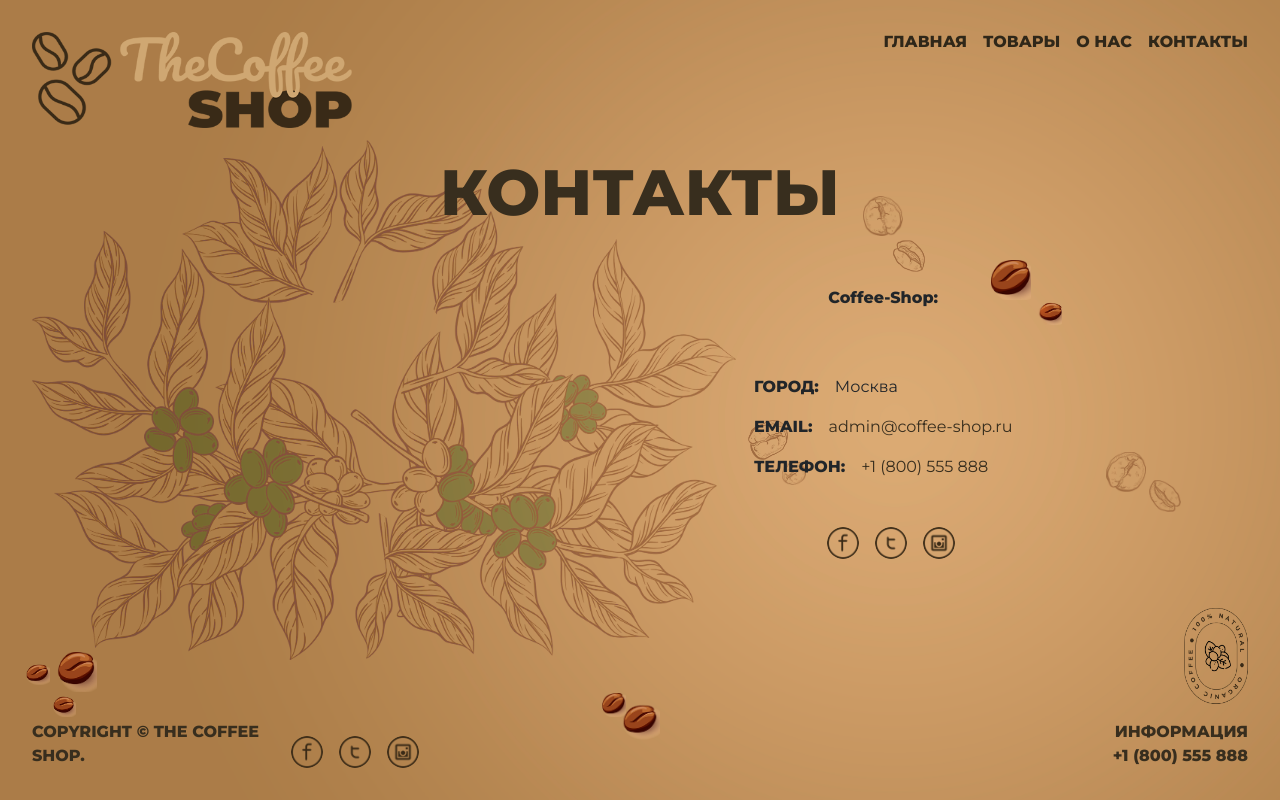
After one commit to yaroslavekimov/COFFEESHOP, a PHP site: page /coffee-shop/contacts in a window 1280 px wide. The commit adds this page. Run offline with PHP 8.4, Linux system fonts and the light colour scheme.

Commit message:
add contactsPage

```diff
--- a/css/style.css
+++ b/css/style.css
@@ -915,7 +915,7 @@ footer {
   z-index: 2;
 }
 
-.aboutPageTitle {
+.Title {
   margin-bottom: 2rem;
   text-align: center;
   font-size: 4rem;
@@ -924,7 +924,7 @@ footer {
   color: #382e1e;
 }
 
-.aboutPageWrapper {
+.Wrapper {
   min-width: 100%;
   height: 100%;
   display: -webkit-box;
@@ -991,3 +991,76 @@ footer {
   color: #ffffff;
   background-color: rgba(0, 0, 0, 0.5);
 }
+
+.contactsPage {
+  padding-top: 10%;
+  width: 80%;
+  min-height: 60%;
+  margin: 0 auto;
+  z-index: 2;
+}
+
+.contactsPageItem {
+  width: 50%;
+  height: 100%;
+  display: -webkit-box;
+  display: -webkit-flex;
+  display: -ms-flexbox;
+  display: flex;
+  -webkit-box-orient: vertical;
+  -webkit-box-direction: normal;
+  -webkit-flex-direction: column;
+      -ms-flex-direction: column;
+          flex-direction: column;
+  -webkit-box-pack: center;
+  -webkit-justify-content: center;
+      -ms-flex-pack: center;
+          justify-content: center;
+  -webkit-box-align: center;
+  -webkit-align-items: center;
+      -ms-flex-align: center;
+          align-items: center;
+}
+
+iframe {
+  width: 100%;
+  height: 20rem;
+  -webkit-border-radius: 10px;
+          border-radius: 10px;
+}
+
+.contactsPageList {
+  padding: 0px;
+  list-style-type: none;
+}
+
+.contactsPageLink {
+  margin-top: 1rem;
+}
+
+.contactsPageLink span {
+  padding-right: 1rem;
+  font-weight: 800;
+  text-transform: uppercase;
+}
+
+.contactsPageLink a {
+  text-decoration: none;
+  color: #382e1e;
+  -webkit-transition: all 0.5s;
+  -o-transition: all 0.5s;
+  transition: all 0.5s;
+}
+
+.contactsPageLink a:hover {
+  color: #705a38;
+}
+
+.contactsPageSocial {
+  width: 100%;
+  -webkit-box-pack: center;
+  -webkit-justify-content: center;
+      -ms-flex-pack: center;
+          justify-content: center;
+  margin-top: 2rem;
+}
--- /dev/null
+++ b/php/controllers/controller_contacts.php
@@ -0,0 +1,19 @@
+<?php
+
+class Controller_Contacts extends Controller
+{
+
+	function __construct()
+	{
+		$this->model = new Model_Contacts();
+		$this->view = new View();
+	}
+
+	function action_index()
+	{
+		$data = $this->model->get_data();
+		$this->view->generate('contacts_view.php', 'template_view.php', $data);
+	}
+}
+
+?>
--- a/php/header.php
+++ b/php/header.php
@@ -17,7 +17,7 @@
                     <li class="headerItem"><a href="/coffee-shop">ГЛАВНАЯ</a></li>
                     <li class="headerItem"><a href="#">ТОВАРЫ</a></li>
                     <li class="headerItem"><a href="/coffee-shop/about">О НАС</a></li>
-                    <li class="headerItem"><a href="#">КОНТАКТЫ</a></li>
+                    <li class="headerItem"><a href="/coffee-shop/contacts">КОНТАКТЫ</a></li>
                 </ul>
             </div>
         </div>
--- /dev/null
+++ b/php/models/model_contacts.php
@@ -0,0 +1,9 @@
+<?php
+class Model_Contacts extends Model
+{
+	public function get_data()
+	{
+
+	}
+}
+?>
--- a/php/views/about_view.php
+++ b/php/views/about_view.php
@@ -1,7 +1,7 @@
 
 	<div class="aboutPage">
-		<h1 class="aboutPageTitle">О нас</h1>
-		<div class="aboutPageWrapper">
+		<h1 class="aboutPageTitle Title">О нас</h1>
+		<div class="aboutPageWrapper Wrapper">
 			<div class="aboutPageSideBar aboutPageSideBarLeft">
 				<div class="aboutPageItem">
 					<div class="aboutPageCount">5</div>
--- /dev/null
+++ b/php/views/contacts_view.php
@@ -0,0 +1,27 @@
+
+	<div class="contactsPage">
+		<h1 class="contactsPageTitle Title">Контакты</h1>
+		<div class="contactsPageWrapper Wrapper">
+			<div class="contactsPageItem">
+				<iframe src="https://yandex.ru/map-widget/v1/?um=constructor%3A26c2ef197116e609a347c9e0f8b9c34bb06c24f3be0d355b7a43b0466f1939b5&amp;source=constructor"></iframe>
+			</div>
+			<div class="contactsPageItem">
+				<p><strong>Coffee-Shop:</strong></p>
+				<hr>
+				<div>
+					<ul class="contactsPageList">
+						<li class="contactsPageLink"><span>Город:</span>Москва</li>
+						<li class="contactsPageLink"><span>Email:</span><a href="mailto: admin@coffee-shop.ru">admin@coffee-shop.ru</a></li>
+						<li class="contactsPageLink"><span>Телефон:</span><a href="tel: +1 800 555 888">+1 (800) 555 888</a></li>
+					</ul>
+				</div>
+				<div class="social contactsPageSocial">
+					<ul class="socialList">
+						<li class="socialItem"><a href="/coffee-shop"><img src="img/facebook.png" alt="coffee-shop facebook"></a></li>
+						<li class="socialItem"><a href="/coffee-shop"><img src="img/Twitter.png" alt="coffee-shop twitter"></a></li>
+						<li class="socialItem"><a href="/coffee-shop"><img src="img/Instagram.png" alt="coffee-shop instagram"></a></li>
+					</ul>
+        		</div>
+			</div>
+		</div>
+	</div>
--- a/sass/aboutPage/aboutPageTitle/_aboutPageTitle.scss
+++ b/sass/aboutPage/aboutPageTitle/_aboutPageTitle.scss
@@ -1,4 +1,4 @@
-.aboutPageTitle {
+.Title {
     margin-bottom: 2rem;
     text-align: center;
     font-size: 4rem;
--- a/sass/aboutPage/aboutPageWrapper/_aboutPageWrapper.scss
+++ b/sass/aboutPage/aboutPageWrapper/_aboutPageWrapper.scss
@@ -1,4 +1,4 @@
-.aboutPageWrapper {
+.Wrapper {
     min-width: 100%;
     height: 100%;
     display: flex;
--- /dev/null
+++ b/sass/contactsPage/_contactsPage.scss
@@ -0,0 +1,9 @@
+.contactsPage {
+    padding-top: 10%;
+    width: 80%;
+    min-height: 60%;
+    margin: 0 auto;
+    z-index: 2;
+}
+@import "contactsPageItem/_contactsPageItem.scss";
+@import "contactsPageSocial/_contactsPageSocial.scss";
--- /dev/null
+++ b/sass/contactsPage/contactsPageItem/_contactsPageItem.scss
@@ -0,0 +1,14 @@
+.contactsPageItem {
+    width: 50%;
+    height: 100%;
+    display: flex;
+    flex-direction: column;
+    justify-content: center;
+    align-items: center;
+}
+iframe {
+    width: 100%;
+    height: 20rem;
+    border-radius: 10px;
+}
+@import "contactsPageList/_contactsPageList.scss";
--- /dev/null
+++ b/sass/contactsPage/contactsPageItem/contactsPageList/_contactsPageList.scss
@@ -0,0 +1,5 @@
+.contactsPageList {
+    padding: 0px;
+    list-style-type: none;
+}
+@import "contactsPageLink/_contactsPageLink.scss";
--- /dev/null
+++ b/sass/contactsPage/contactsPageItem/contactsPageList/contactsPageLink/_contactsPageLink.scss
@@ -0,0 +1,16 @@
+.contactsPageLink {
+    margin-top: 1rem;
+    span {
+        padding-right: 1rem;
+        font-weight: 800;
+        text-transform: uppercase;
+    }
+    a {
+        text-decoration: none;
+        color: #382e1e;
+        transition: all 0.5s;
+        &:hover {
+            color: #705a38;
+        }
+    }
+}
--- /dev/null
+++ b/sass/contactsPage/contactsPageSocial/_contactsPageSocial.scss
@@ -0,0 +1,5 @@
+.contactsPageSocial {
+    width: 100%;
+    justify-content: center;
+    margin-top: 2rem;
+}
--- a/sass/style.scss
+++ b/sass/style.scss
@@ -15,3 +15,4 @@
 @import "stamp/_stamp.scss";
 @import "generalPage/_generalPage.scss";
 @import "aboutPage/_aboutPage.scss";
+@import "contactsPage/_contactsPage.scss";
```
